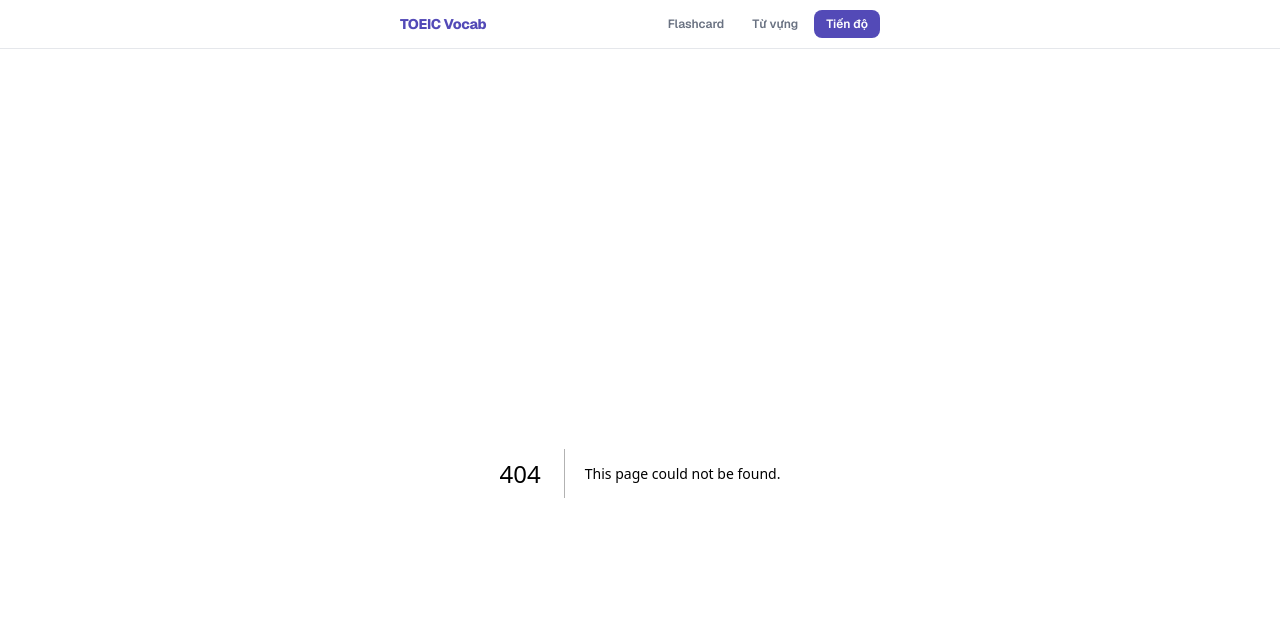
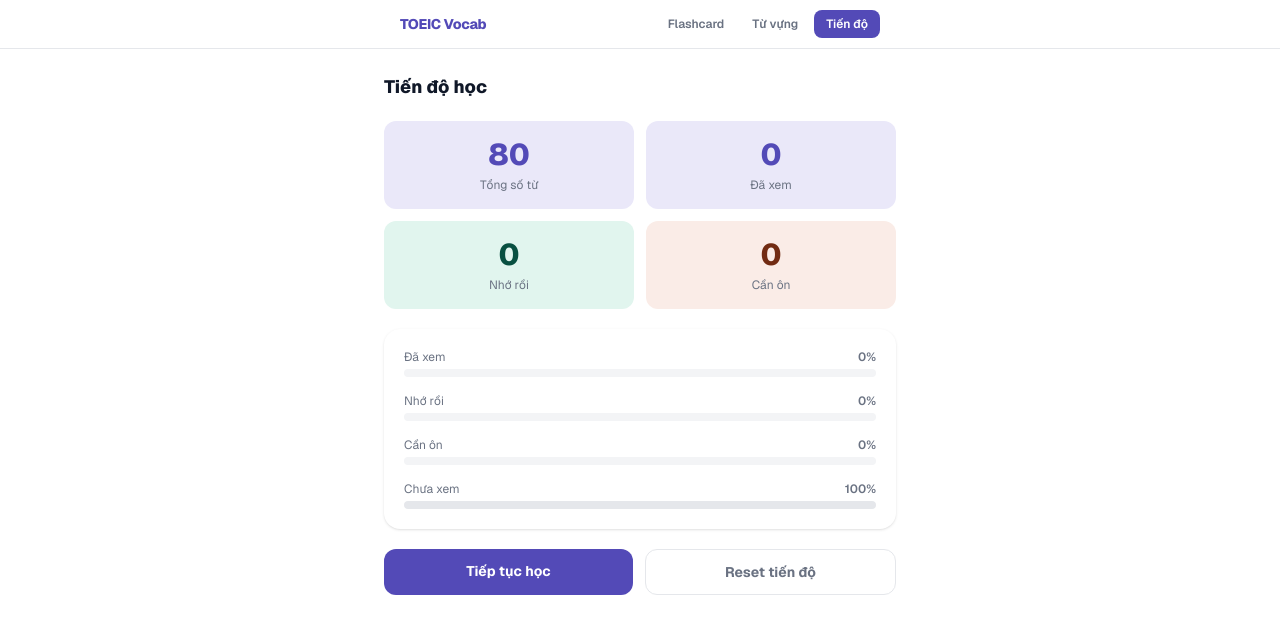
Before and after one commit to nguyentuanminh0763/toeic-vocab-hub, a Next.js app in the folder web/: page /progress in a window 1280 px wide. Before the commit this address had no page. Shown: the top 634 px of the page. Built offline with nearby package versions, Linux system fonts and the light colour scheme.

Commit message:
feat(web): add progress page — stats cards, progress bars, hard words list, reset

```diff
--- /dev/null
+++ b/web/src/app/progress/page.tsx
@@ -0,0 +1,108 @@
+'use client';
+
+import { useEffect, useState } from 'react';
+import { words, loadStudyState, saveStudyState, defaultStudyState, type StudyState } from '@/lib/words';
+import Link from 'next/link';
+
+export default function ProgressPage() {
+  const [state, setState] = useState<StudyState | null>(null);
+
+  useEffect(() => {
+    const saved = loadStudyState();
+    setState(saved ?? defaultStudyState());
+  }, []);
+
+  if (!state) return null;
+
+  const total = words.length;
+  const seen  = state.seenSet.length;
+  const ok    = state.okSet.length;
+  const hard  = state.hardSet.length;
+  const unseen = total - seen;
+
+  const pctOk   = total > 0 ? Math.round((ok   / total) * 100) : 0;
+  const pctHard = total > 0 ? Math.round((hard / total) * 100) : 0;
+  const pctSeen = total > 0 ? Math.round((seen / total) * 100) : 0;
+
+  function resetProgress() {
+    const fresh = defaultStudyState();
+    saveStudyState(fresh);
+    setState(fresh);
+  }
+
+  const hardWords = words.filter((w) => state.hardSet.includes(w.id));
+
+  return (
+    <div className="w-full max-w-lg flex flex-col gap-5">
+      <h1 className="text-lg font-extrabold text-gray-900">Tiến độ học</h1>
+
+      {/* Summary cards */}
+      <div className="grid grid-cols-2 gap-3">
+        <StatCard value={total}  label="Tổng số từ"    color="text-[#534AB7]" bg="bg-[#EAE8F9]" />
+        <StatCard value={seen}   label="Đã xem"        color="text-[#534AB7]" bg="bg-[#EAE8F9]" />
+        <StatCard value={ok}     label="Nhớ rồi"       color="text-[#085041]" bg="bg-[#E1F5EE]" />
+        <StatCard value={hard}   label="Cần ôn"        color="text-[#712B13]" bg="bg-[#FAECE7]" />
+      </div>
+
+      {/* Progress bars */}
+      <div className="bg-white rounded-2xl p-5 shadow-sm flex flex-col gap-4">
+        <BarRow label="Đã xem"   pct={pctSeen} color="bg-[#534AB7]" />
+        <BarRow label="Nhớ rồi" pct={pctOk}   color="bg-[#9FE1CB]" />
+        <BarRow label="Cần ôn"  pct={pctHard}  color="bg-[#f4a896]" />
+        <BarRow label="Chưa xem" pct={total > 0 ? Math.round((unseen / total) * 100) : 0} color="bg-gray-200" />
+      </div>
+
+      {/* Actions */}
+      <div className="flex gap-3">
+        <Link href="/" className="flex-1 py-3 rounded-xl bg-[#534AB7] text-white font-bold text-sm text-center hover:bg-[#443fa0] transition-colors">
+          Tiếp tục học
+        </Link>
+        <button
+          onClick={resetProgress}
+          className="flex-1 py-3 rounded-xl border border-gray-200 bg-white text-gray-500 font-bold text-sm hover:border-red-300 hover:text-red-500 transition-colors"
+        >
+          Reset tiến độ
+        </button>
+      </div>
+
+      {/* Hard words list */}
+      {hardWords.length > 0 && (
+        <div className="flex flex-col gap-2">
+          <h2 className="text-sm font-bold text-[#712B13]">Từ cần ôn ({hardWords.length})</h2>
+          {hardWords.map((w) => (
+            <div key={w.id} className="bg-[#FAECE7] rounded-xl px-4 py-3 flex items-center justify-between">
+              <div>
+                <span className="font-bold text-gray-900 text-sm">{w.word}</span>
+                <span className="text-xs text-[#712B13] ml-2">{w.meaning}</span>
+              </div>
+              <span className="text-xs text-gray-400 font-mono">{w.ipa}</span>
+            </div>
+          ))}
+        </div>
+      )}
+    </div>
+  );
+}
+
+function StatCard({ value, label, color, bg }: { value: number; label: string; color: string; bg: string }) {
+  return (
+    <div className={`${bg} rounded-xl p-4 text-center`}>
+      <div className={`text-3xl font-extrabold ${color}`}>{value}</div>
+      <div className="text-xs text-gray-500 mt-1">{label}</div>
+    </div>
+  );
+}
+
+function BarRow({ label, pct, color }: { label: string; pct: number; color: string }) {
+  return (
+    <div>
+      <div className="flex justify-between text-xs text-gray-500 mb-1">
+        <span>{label}</span>
+        <span className="font-semibold">{pct}%</span>
+      </div>
+      <div className="w-full h-2 bg-gray-100 rounded-full overflow-hidden">
+        <div className={`h-full ${color} rounded-full transition-all duration-500`} style={{ width: `${pct}%` }} />
+      </div>
+    </div>
+  );
+}
```
